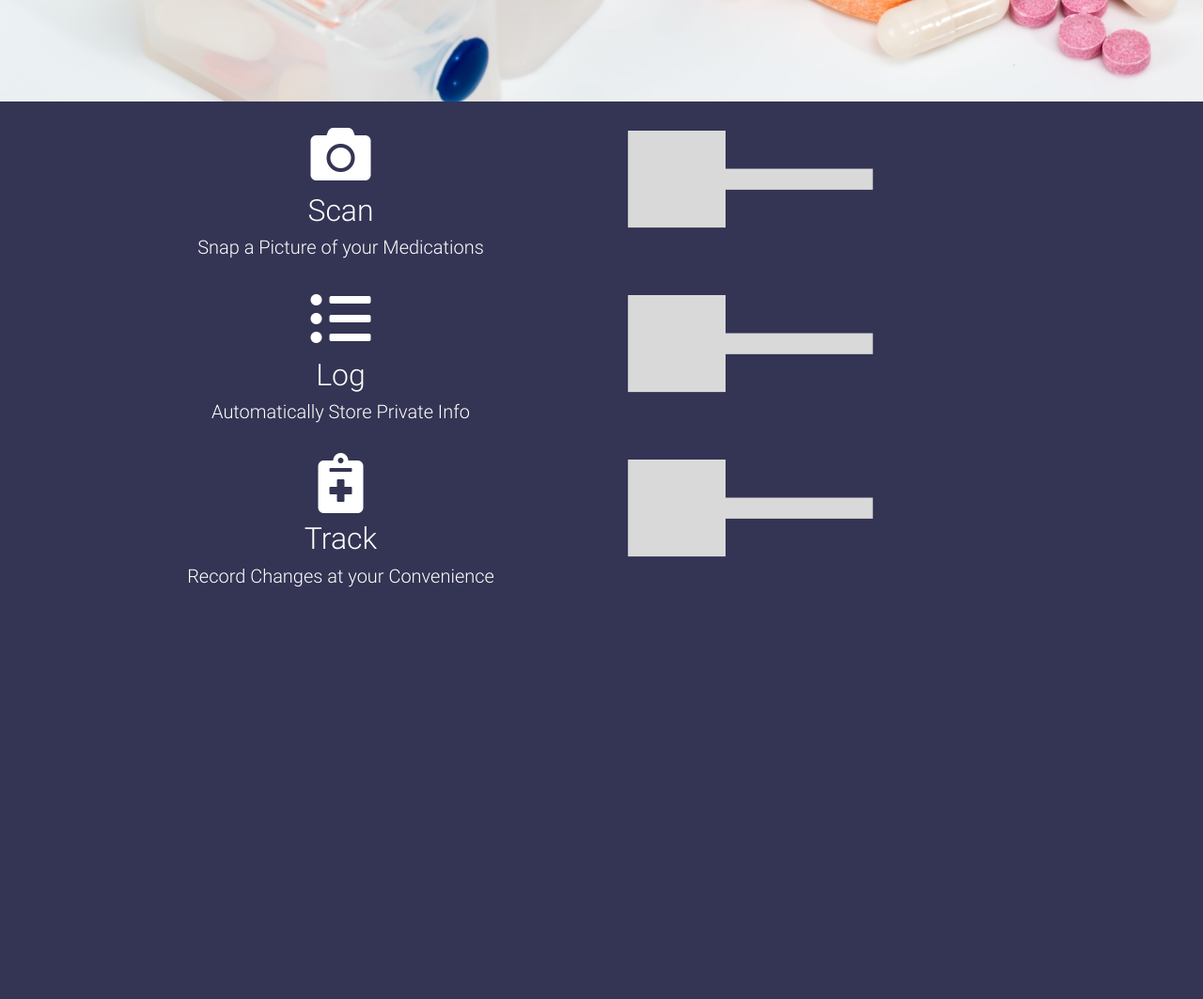
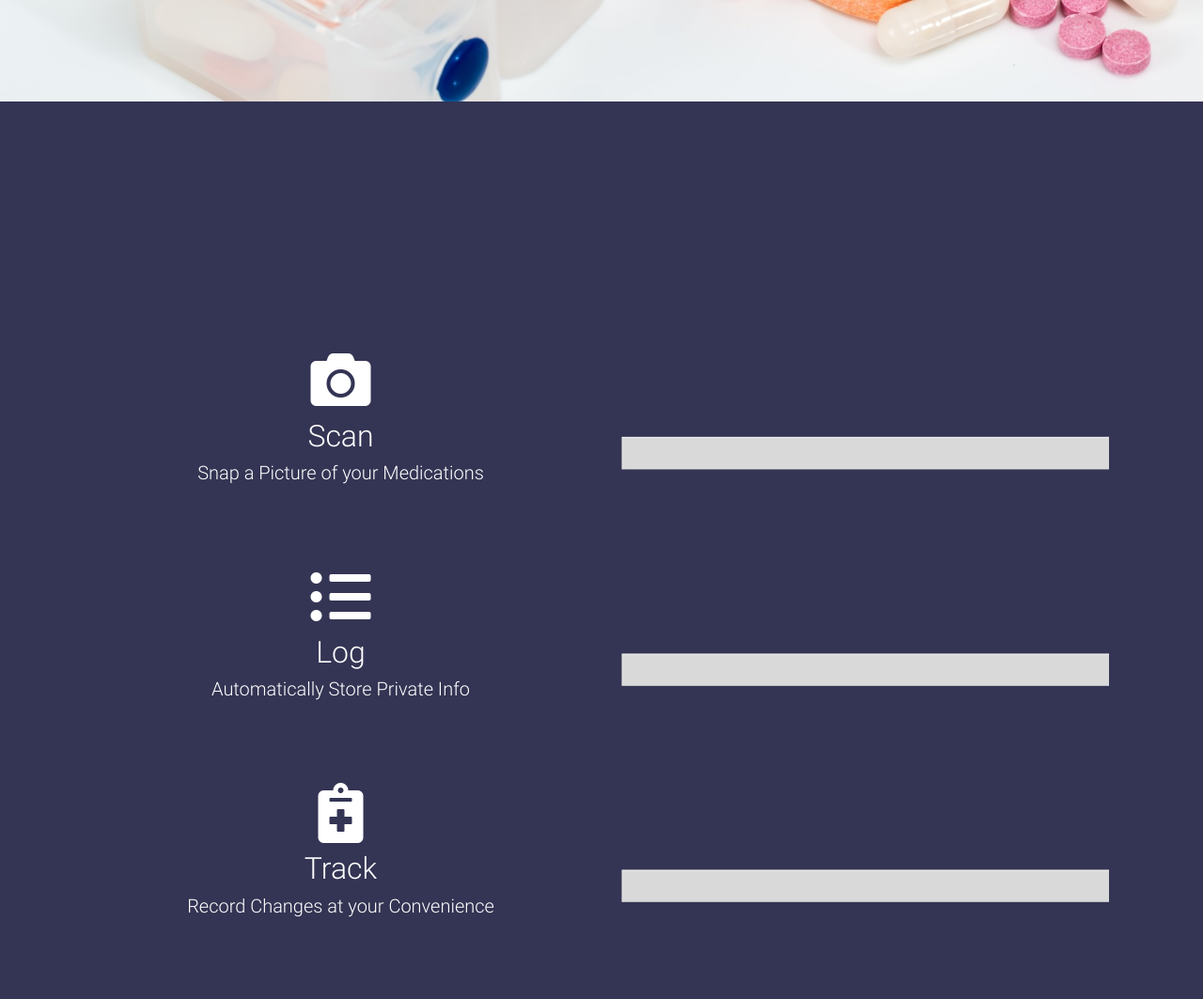
Before and after one commit to nro337/rxminder, a website: page index.html in a window 1280 px wide. Shown: the part 720-1783 px from the top of the page at 94% size. Before the commit the page ends 1377 px from the top, so only its background shows below. Drawn offline with nearby package versions, Linux system fonts and the light colour scheme.

```diff
--- a/index.html
+++ b/index.html
@@ -38,7 +38,8 @@
         <img src="img/logo.png" class="img-fluid rounded-circle" style="position: absolute; top: 20%; left:50%; transform: translate(-50%, -50%); height: 25%; background-color: transparent" data-aos="fade-up">
         <div style="color: black; position: absolute; top: 45%; left:50%; transform: translate(-50%, -50%);
         font-size: 70px; font-family: 'Montserrat', sans-serif; background-color: rgba(255,255,255,0.9);" class="p-2">RxMinder
-      </div>
+        </div>
+        <div style="color: black; position: absolute; top: 55%; left:50%; transform: translate(-50%, -50%); background-color: rgba(255,255,255,0.9); font-size: 15px; font-family: 'Montserrat', sans-serif;" class="p-1"><i>Record What's Yours</i></div>
       <div class="bg">
         <img src="img/bkgd.jpg" class="img-fluid">
       </div>
@@ -53,7 +54,15 @@
         <div class="col-md">Column</div>
         <div class="col-md">Column</div>
       </div> -->
-      <div class="row d-lg-flex justify-content-center">
+      <br />
+      <br />
+      <br />
+      <br />
+      <br />
+      <br />
+      <br />
+      <br />
+      <div class="row d-lg-inline-flex justify-content-center pt-5">
         <div class="col-md-6" data-aos="fade-left">
           <h2 style="color: white"><i class="fas fa-camera fa-2x"></i></h2>
           <h2 style="color:white">Scan</h3>
@@ -61,7 +70,7 @@
             <br />
         </div>
         <div class="col-md-6" data-aos="fade-left">
-          <img src="img/drawer.png" style="text-align: right; width: 100%">
+          <img src="img/drawer2.png" style="text-align: right; width: 100%">
         </div>
         <div class="col-md-6" data-aos="fade-left">
             <h2 style="color: white"><i class="fas fa-list-ul fa-2x"></i></h2>
@@ -70,7 +79,7 @@
               <br />
         </div>
         <div class="col-md-6" data-aos="fade-left">
-          <img src="img/drawer.png" style="text-align: right; width: 100%;">
+          <img src="img/drawer2.png" style="text-align: right; width: 100%;">
         </div>
         <div class="col-md-6" data-aos="fade-left">
             <h2 style="color: white"><i class="fas fa-notes-medical fa-2x"></i></h2>
@@ -79,7 +88,7 @@
               <br />
         </div>
         <div class="col-md-6" data-aos="fade-left">
-          <img src="img/drawer.png" style="text-align: right; width: 100%">
+          <img src="img/drawer2.png" style="text-align: right; width: 100%">
         </div>
         <!-- <div class="col-md-6" data-aos="fade-left">
             <img src="img/drawer.png" class="pull-right" style="text-align: right">
```
Also changed, not shown: img/drawer2.png (added).
